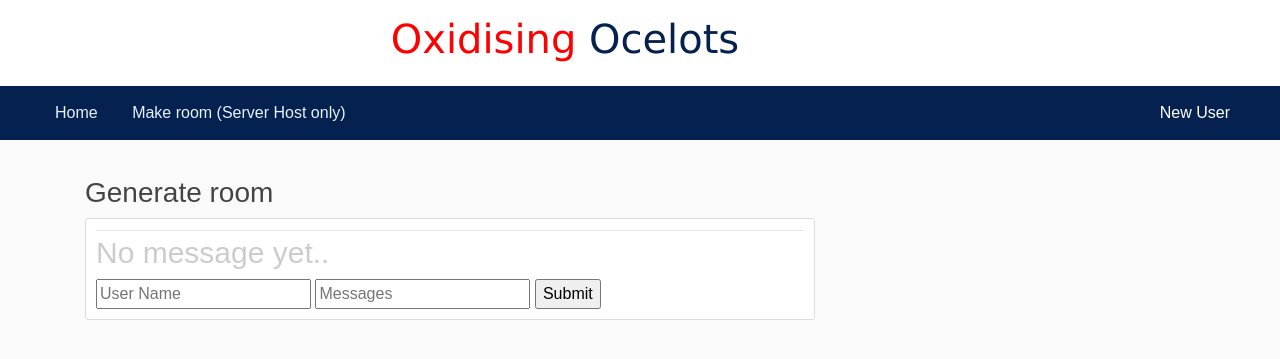
After one commit to Cyclic3/oxidising-ocelots, a Flask app: template frontend-flask/templates/room.html in a window 1280 px wide. The commit adds this page. Shown: the top 359 px of the page. Run offline with Flask 2, Linux system fonts and the light colour scheme; the template is opened without the code that fills it, so the values that code supplies are empty; some libraries are stand-ins or nearby versions.

Commit message:
Added rooms page with socketIO. Currently acts as a chat page

```diff
--- a/frontend-flask/server.py
+++ b/frontend-flask/server.py
@@ -1,12 +1,17 @@
-from flask import Flask, abort, render_template, redirect, make_response, url_for, flash
-from flask import request
+try:
+	from flask import Flask, abort, render_template, redirect, make_response, url_for, flash, request
+	from flask_socketio import SocketIO
 
+except:
+	while True:
+		input("You are missing dependencies. Please use pip to install the following \n Flask \n Flask-SocketIO==3.1.2")
 import re
-rooms = []
+rooms = {}
+
 
 app = Flask(__name__)
-
 app.secret_key = b'_5#y2L"F4Q8z\n\xec]/'
+socketio = SocketIO(app)
 
 
 @app.route("/", methods = ["GET","POST"])
@@ -14,21 +19,34 @@ def home():
 	print(listRooms())
 	userData = (request.cookies.get('username'), sanitiseInput(request.cookies.get('userID')), listRooms())
 
+	if (request.remote_addr.startswith('127') or request.remote_addr == '::1'):
+		printRef = True
+	else:
+		printRef = False
+
 	if request.method == 'GET':
 		if not userData[0] and not userData[1]:
-			return render_template("Home.html", userData = userData, askUsername = True, sidebar = True)
+			return render_template("Home.html", userData = userData, askUsername = True, sidebar = True, printRef = printRef)
 		else:
-			return render_template("Home.html", userData = userData, askUsername = False, sidebar = True)
+			return render_template("Home.html", userData = userData, askUsername = False, sidebar = True, printRef = printRef)
 
 
 	if request.method == 'POST':
-		if not userData[0] and not userData[1]:
+
+		if request.form['mode'] == 'userjoin':
+			print (request.form)
 			resp = make_response(redirect(url_for('home')))
 			resp.set_cookie('username', sanitiseInput(request.form['username']))
 			resp.set_cookie('userID', generateID(0xFFFFFFFF))
 			return resp
-		else:
-			pass#Do room stuff
+
+		elif request.form['mode'] == 'roomref':
+			room_ref = request.form['room_ref']
+			if not room_ref in rooms:
+				flash ('That room cannot be found.', 'warning')
+				return redirect(url_for('home'))
+			else:
+				pass
 
 
 
@@ -61,14 +79,36 @@ def create_room_page():
 	if request.method == 'GET':
 		return (render_template("CreateRoom.html", userData = userData))
 	elif request.method == 'POST':
-		game_room(sanitiseInput(request.form['roomName']))
-		flash("Room has been created", 'success')
+		roomIDCreated = (game_room(sanitiseInput(request.form['roomName'])).roomID)
+		flash(("Room has been created. Your roomID is " + str(roomIDCreated)), 'success')
 		return redirect(url_for('home'))
 
+@app.route("/room/<roomRefrence>")
+def room(roomRefrence):
+	if not roomRefrence in rooms:
+		flash('That room cannot be found','warning')
+		return redirect(url_for('home'))
+	userData = (request.cookies.get('username'), sanitiseInput(request.cookies.get('userID')), listRooms())
+	return render_template('room.html', userData = userData)
+
+
+def messageReceived(methods=['GET', 'POST']):
+    print('message was received!!!')
+
+
+@socketio.on('chat')
+def handle_my_custom_event(json, methods=['GET', 'POST']):
+    print('received my event: ' + str(json))
+    socketio.emit('my response', json, callback=messageReceived)
+
+
+
+
+#<-------------------------------------------------------------------------------->
 
 def sanitiseInput(input):
 	if input:
-		output = re.sub(r'[^\w]', '', input)
+		output = re.sub(r'[^\w\s]', '', input)
 		return output
 	else:
 		return None
@@ -82,7 +122,9 @@ def generateID(val):
 
 def listRooms():
 	a = []
+	print (rooms)
 	for i in rooms:
+		i = (rooms[i])
 		a.append([i.roomName, i.roomID, len(i.roomUsers), i.activeGame])
 	return a
 
@@ -96,7 +138,13 @@ class game_room:
 		self.AddToActiveRooms()
 
 	def AddToActiveRooms(self):
-		rooms.append(self)
+		rooms.update({self.roomID: self})
 
 	def RemoveFromActiveRooms(self):
-		rooms.remove(self)
+		del rooms[self.roomID]
+
+	def AddUserToRoom(self, userID):
+		self.roomUsers.append(userID)
+
+if __name__ == '__main__':
+    socketio.run(app, debug=True, host='0.0.0.0')
--- a/frontend-flask/templates/Home.html
+++ b/frontend-flask/templates/Home.html
@@ -23,7 +23,7 @@
                         <div class="border-top"></div>
                         <div class="form" style="padding-top: 20px">
                             <div class="col-md-auto mb-3">
-                                <input type="hidden" name="mode" value="roomref"/>
+                                <input type="hidden" name="mode" value="userjoin"/>
                                 <button type="submit" class="btn btn-primary">Submit</button>
                             </div>
                         </div>
@@ -36,7 +36,7 @@
                     <div class="form">
 
                         <div class="col-md-7 mb-1">
-                            <label for="room">Enter the room refrenceID to join the game</label>
+                            <label for="room">Enter the room ID to join the game</label>
                             <input type="text" class="form-control" id="room" name="room_ref" placeholder="JAppleseed" required>
                         </div>
                         <div class="border-top"></div>
--- a/frontend-flask/templates/layout/layout.html
+++ b/frontend-flask/templates/layout/layout.html
@@ -41,7 +41,7 @@
 			<div style="position:relative; left: 40px; bottom: 15px; font-size: 1.2em;">Navbar</div>
 		</div>
 		<ul>
-			<a href=""><li>Home</li></a>
+			<a href="{{url_for('home')}}"><li>Home</li></a>
 			<a href="{{url_for('create_room_page')}}"><li>Make room (Server Host only)</li></a>
 			<a href=""><li></li></a>
 
@@ -81,9 +81,26 @@
 				<div class="content-section">
 					<h3>Active Rooms</h3>
 						<ul class="list-group">
-							{% for room in userData[2] %}
-								<a class='sidebaritem' href=""><li class="list-group-item list-group-item-light">{{room[0]}}, {{room[1]}}, {{room[2]}} players</li></a>
-							{% endfor %}
+							<table>
+								<tr>
+									<th>Room Name</th>
+									{% if printRef %}
+										<th>RoomID</th>
+									{% endif %}
+									<th>Players</th>
+								</tr>
+								{% for room in userData[2] %}
+									<a class='sidebaritem' href=""><li class="list-group-item list-group-item-light">
+										<tr>
+											<td>{{room[0]}}</td>
+											{% if printRef %}
+												<td>{{room[1]}}</td>
+											{% endif %}
+											<td>{{room[2]}}</td>
+										</tr>
+									</li></a>
+								{% endfor %}
+							</table>
 						</ul>
 				</div>
 			</div>
--- /dev/null
+++ b/frontend-flask/templates/room.html
@@ -0,0 +1,57 @@
+<!-- calling template -->
+{% extends "Layout/layout.html" %}
+
+
+{% block _content_ %}
+<h3>Generate room</h3>
+
+    <section class="media content-section">
+        <div class="media-body">
+            <div class="section-metadata">
+                <a class="links" ></a>
+                <small class="text-muted"></small>
+            </div>
+
+            <h3 style='color: #ccc;font-size: 30px;'>No message yet..</h3>
+            <div class="message_holder"></div>
+
+            <form action="" method="POST">
+                <input type="text" class="username" placeholder="User Name"/>
+                <input type="text" class="message" placeholder="Messages"/>
+                <input type="submit"/>
+            </form>
+            <!-- jQuery (necessary for Bootstrap's JavaScript plugins) -->
+
+            <script src="https://ajax.googleapis.com/ajax/libs/jquery/1.12.4/jquery.min.js"></script>
+            <script src="https://cdnjs.cloudflare.com/ajax/libs/socket.io/1.7.3/socket.io.min.js"></script>
+            <script type="text/javascript">
+                var socket = io.connect('http://' + document.domain + ':' + location.port);
+                socket.on( 'connect', function() {
+                    socket.emit( 'chat', {
+                        data: 'User Connected'
+                    } )
+                    var form = $( 'form' ).on( 'submit', function( e ) {
+                        e.preventDefault()
+                        let user_name = $( 'input.username' ).val()
+                        let user_input = $( 'input.message' ).val()
+                        socket.emit( 'my event', {
+                            user_name : user_name,
+                            message : user_input
+                        } )
+                        $( 'input.message' ).val( '' ).focus()
+                    } )
+                } )
+                socket.on( 'my response', function( msg ) {
+                    console.log( msg )
+                    if( typeof msg.user_name !== 'undefined' ) {
+                        $( 'h3' ).remove()
+                        $( 'div.message_holder' ).append( '<div><b style="color: #000">'+msg.user_name+'</b> '+msg.message+'</div>' )
+                    }
+                })
+            </script>
+
+
+
+        </div>
+    </section>
+{% endblock _content_ %}
```
Also changed, not shown: 1 other file.
